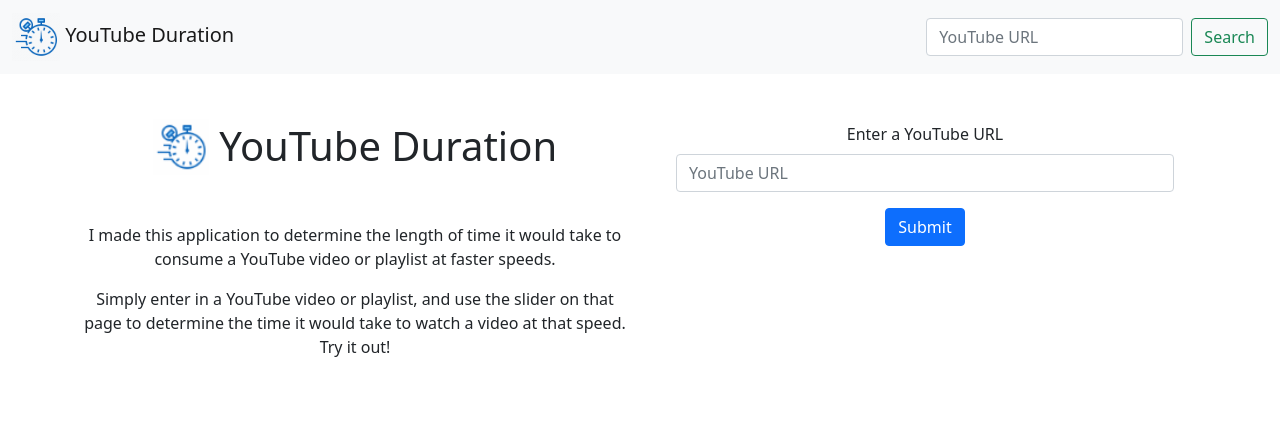
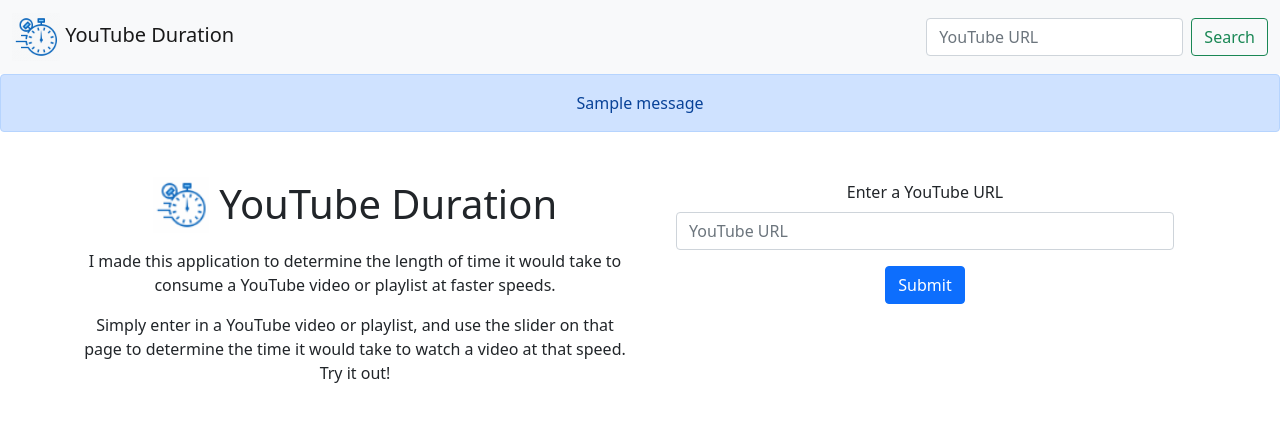
Before and after one commit to imzaynb/youtube-duration, a Flask app: page / in a window 1280 px wide. Shown: the top 422 px of the page. Run offline with Flask 2, Linux system fonts and the light colour scheme; one stand-in notice (Sample message) is shown.

Commit message:
Added get_flashed_messages and cleaned up UI

```diff
--- a/app.py
+++ b/app.py
@@ -1,7 +1,9 @@
-from flask import Flask, redirect, render_template, request, session
+from flask import Flask, redirect, render_template, request, flash
+import os
 
 from helpers import (
     parse_url,
+    check_valid_url,
     playlist_items_from_playlist_id,
     video_objects_from_video_ids,
     playlist_duration_from_video_objects
@@ -12,6 +14,7 @@
 
 # ensure templates are auto-reloaded so we don't have to restart the app every time!
 app.config["TEMPLATES_AUTO_RELOAD"] = True
+app.secret_key = os.getenv("SECRET_KEY")
 
 @app.after_request
 def after_request(response):
@@ -30,6 +33,14 @@
 @app.route("/duration", methods=["GET"])
 def duration():
     url = request.args.get("url")
+
+    if not url:
+        flash("Please input a url into the search bar.")
+        return redirect("/")
+    elif not check_valid_url(url):
+        flash("The url type was not valid. Please put a valid YouTube video or playlist URL into the search bar.")
+        return redirect("/")
+
     match_type, id = parse_url(url)
     duration = 0
     if match_type == "playlist":
--- a/helpers.py
+++ b/helpers.py
@@ -4,6 +4,7 @@
 import re
 from datetime import timedelta
 from functools import reduce
+from urllib.parse import urlparse
 
 load_dotenv()
 API_KEY = os.getenv("API_KEY")
@@ -88,3 +89,8 @@
         return ("video", video_match.group(1)[2:])
     elif playlist_match:
         return ("playlist", playlist_match.group(1)[5:])
+
+
+def check_valid_url(url: str) -> bool:
+    parse_obj = urlparse(url)
+    return parse_obj.netloc == "www.youtube.com" and parse_obj.path in ["/watch", "/playlist"] and len(parse_obj.query) > 5
--- a/templates/duration.html
+++ b/templates/duration.html
@@ -4,7 +4,7 @@
 
 {% block main %}
 <div class="row align-items-center">
-    <div class="col pb-5">
+    <div class="col pb-3">
         {% if match_type == "playlist" %}
         <iframe width="560" height="315" src="https://www.youtube.com/embed/videoseries?list={{id}}"
             title="YouTube video player" frameborder="0"
@@ -18,7 +18,7 @@
         {% endif %}
     </div>
 
-    <div class="col">
+    <div class="col pb-3">
         <p> Current speed: <span id="speed">1</span>x </p>
         <p> Current duration: <span id="duration">{{duration}}</span></p>
         <div class="slidecontainer">
--- a/templates/index.html
+++ b/templates/index.html
@@ -4,8 +4,8 @@
 
 {% block main %}
 <div class="row justify-content-md-center">
-    <div class="col-lg-6">
-        <h1 class="mb-5"> <img id="header-img" src="/static/favicon.ico" alt="stopwatch"> YouTube Duration </h1>
+    <div class="col-lg-6 mb-4">
+        <h1 class="mb-3"> <img id="header-img" src="/static/favicon.ico" alt="stopwatch"> YouTube Duration </h1>
         <p> I made this application to determine the length of time it would take to consume
             a YouTube video or playlist at faster speeds. </p>
         <p> Simply enter in a YouTube video or playlist, and use the slider on that page to determine the time it would
--- a/templates/layout.html
+++ b/templates/layout.html
@@ -42,6 +42,15 @@
     </div>
   </nav>
 
+  {% if get_flashed_messages() %}
+      <header>
+          <div class="alert alert-primary mb-0 text-center" role="alert">
+              {{ get_flashed_messages() | join(" ")}}
+          </div>
+      </header>
+  {% endif %}
+
+
   <main class="container-md py-5 text-center">
     {% block main %}{% endblock %}
   </main>
```
Also changed, not shown: requirements.txt (+32 -3 lines), templates/README.md (added).
